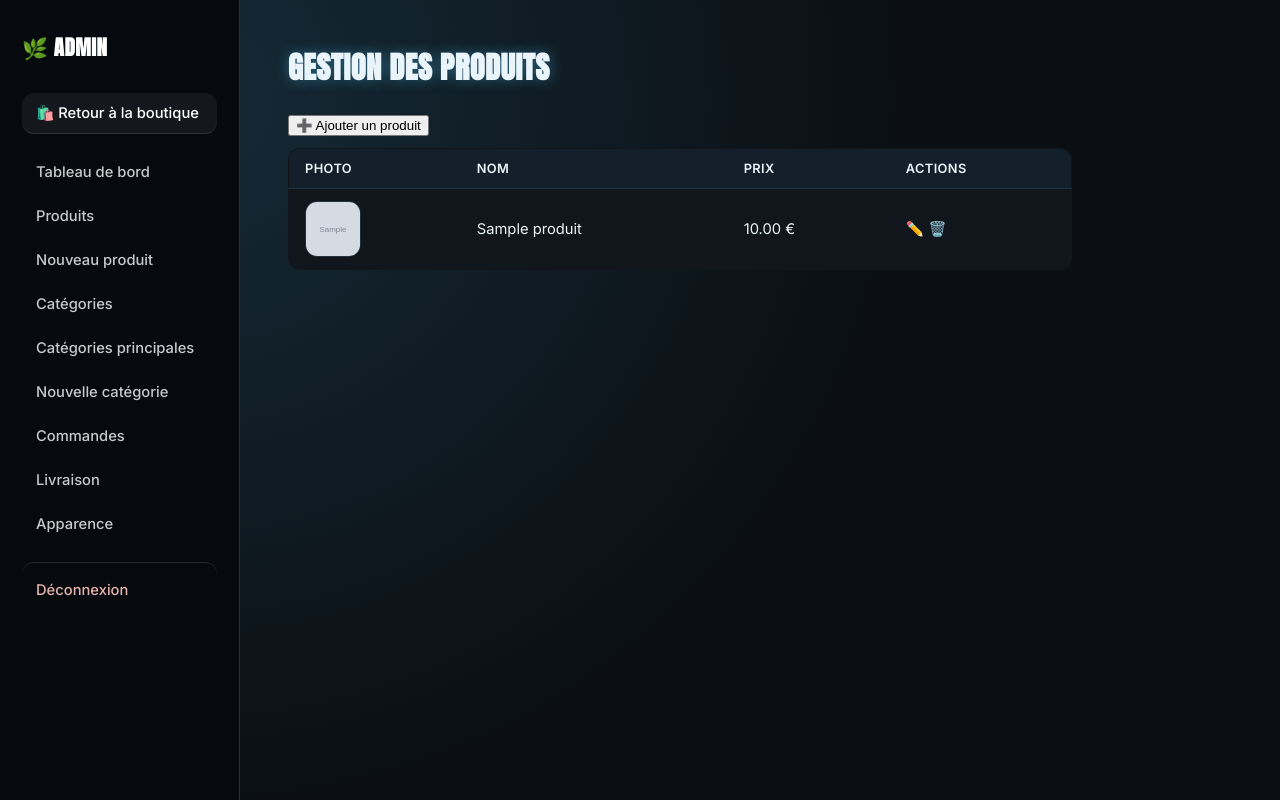
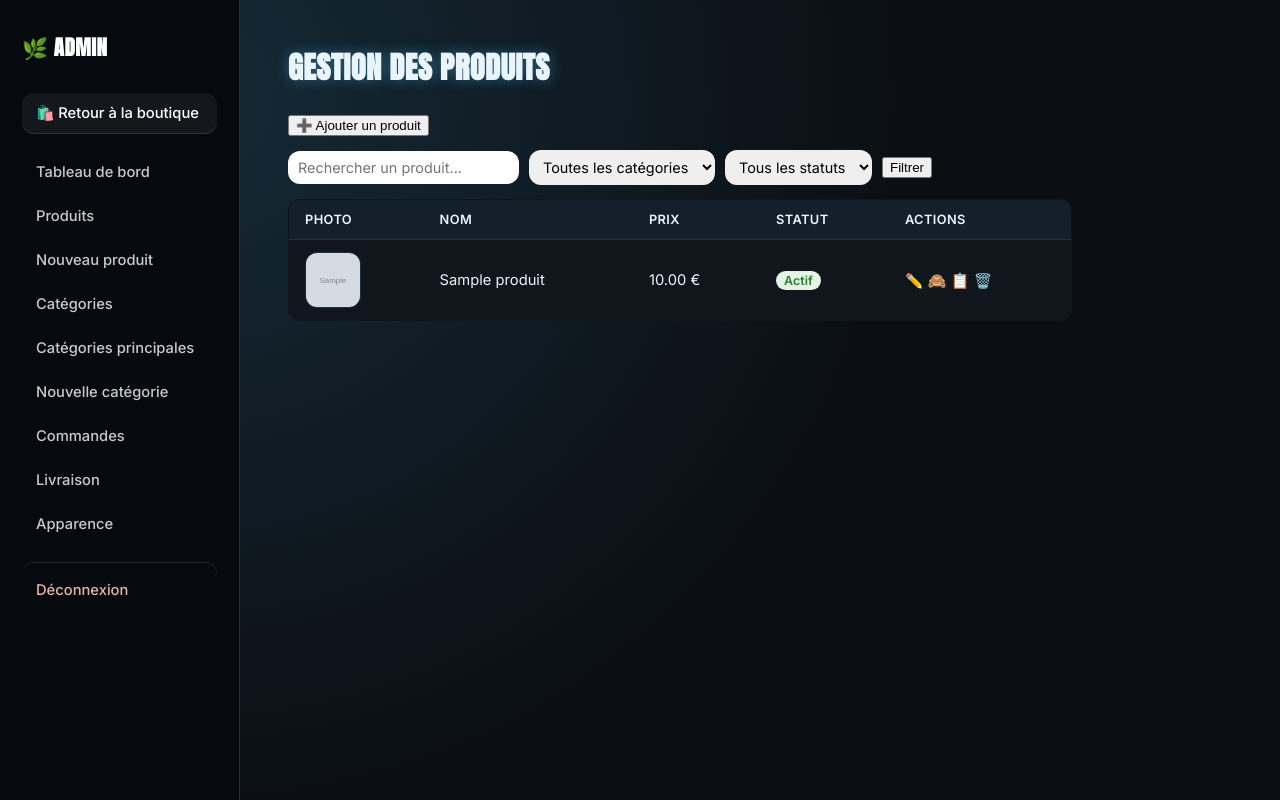
Before and after one commit to jeanjosephbezef/MiniAppTelegramALPHA_galerie, a Flask app: page /admin/produits in a window 1280 px wide. Run offline with Flask 3, Linux system fonts and the light colour scheme; the visitor is signed in with stand-in values (Sample User, id 1); tables that the repository leaves empty hold one stand-in row (values such as "Sample post"); grey boxes marked "Sample" are stand-in pictures.

Commit message:
Perfectionne admin catégories/produits : statut actif, duplication, recherche/filtres, protection suppression catégorie

```diff
--- a/app/models.py
+++ b/app/models.py
@@ -20,6 +20,7 @@ class Produit(db.Model):
     cbd = db.Column(db.String(50))
     thc = db.Column(db.String(50))
     origine = db.Column(db.String(100))
+    actif = db.Column(db.Boolean, default=True, nullable=False)
     date_creation = db.Column(db.DateTime, default=datetime.utcnow)
 
     variantes = db.relationship(
@@ -101,11 +102,12 @@ class CategoriePrincipale(db.Model):
     id = db.Column(db.Integer, primary_key=True)
     nom = db.Column(db.String(100), nullable=False)
     image = db.Column(db.String(255), default="default.jpg")
+    ordre = db.Column(db.Integer, default=0)
 
     sous_categories = db.relationship(
         "Category",
         backref="categorie_principale",
-        order_by="Category.nom"
+        order_by="Category.ordre, Category.nom"
     )
 
 
@@ -116,6 +118,7 @@ class Category(db.Model):
     id = db.Column(db.Integer, primary_key=True)
     nom = db.Column(db.String(100), nullable=False)
     image = db.Column(db.String(255), default="default.jpg")
+    ordre = db.Column(db.Integer, default=0)
     categorie_principale_id = db.Column(
         db.Integer, db.ForeignKey("categorie_principale.id"), nullable=True
     )
--- a/app/routes.py
+++ b/app/routes.py
@@ -340,7 +340,7 @@ def sauvegarder_types(produit, form):
 
 @main.route("/")
 def accueil():
-    nouveautes = Produit.query.order_by(Produit.date_creation.desc()).limit(8).all()
+    nouveautes = Produit.query.filter_by(actif=True).order_by(Produit.date_creation.desc()).limit(8).all()
     categories_principales = CategoriePrincipale.query.order_by(CategoriePrincipale.nom).all()
     return render_template("accueil.html", nouveautes=nouveautes, categories_principales=categories_principales)
 
@@ -355,7 +355,7 @@ def liste_produits():
     categorie_filtre = request.args.get("categorie", "")
     recherche = request.args.get("q", "").strip()
 
-    query = Produit.query
+    query = Produit.query.filter_by(actif=True)
 
     if categorie_filtre:
         query = query.filter_by(categorie=categorie_filtre)
@@ -398,7 +398,7 @@ def liste_produits():
 
 @main.route("/produit/<int:id>")
 def detail_produit(id):
-    produit = Produit.query.get_or_404(id)
+    produit = Produit.query.filter_by(id=id, actif=True).first_or_404()
     return render_template("produit.html", produit=produit)
 
 
@@ -420,7 +420,7 @@ def categorie_principale_detail(id):
 
 @main.route("/categorie/<nom>")
 def categorie(nom):
-    produits = Produit.query.filter_by(categorie=nom).all()
+    produits = Produit.query.filter_by(categorie=nom, actif=True).all()
     return render_template("categorie.html", produits=produits, nom=nom)
 
 
@@ -431,7 +431,7 @@ def categorie(nom):
 @main.route("/ajouter/<int:id>")
 def ajouter_panier(id):
 
-    produit = Produit.query.get_or_404(id)
+    produit = Produit.query.filter_by(id=id, actif=True).first_or_404()
 
     # Variante optionnelle passée en paramètre : /ajouter/12?variante=3
     variante_id = request.args.get("variante")
@@ -756,8 +756,82 @@ def admin():
 @main.route("/admin/produits")
 @admin_required
 def admin_produits():
-    produits = Produit.query.all()
-    return render_template("admin/produits.html", produits=produits)
+
+    recherche = request.args.get("q", "").strip()
+    categorie_filtre = request.args.get("categorie", "").strip()
+    statut_filtre = request.args.get("statut", "").strip()  # "actif" / "inactif" / ""
+
+    requete = Produit.query
+
+    if recherche:
+        requete = requete.filter(Produit.nom.ilike(f"%{recherche}%"))
+
+    if categorie_filtre:
+        requete = requete.filter(Produit.categorie == categorie_filtre)
+
+    if statut_filtre == "actif":
+        requete = requete.filter(Produit.actif.is_(True))
+    elif statut_filtre == "inactif":
+        requete = requete.filter(Produit.actif.is_(False))
+
+    produits = requete.order_by(Produit.nom).all()
+    categories = Category.query.order_by(Category.nom).all()
+
+    return render_template(
+        "admin/produits.html",
+        produits=produits,
+        categories=categories,
+        recherche=recherche,
+        categorie_filtre=categorie_filtre,
+        statut_filtre=statut_filtre,
+    )
+
+
+@main.route("/admin/produit/<int:id>/toggle-actif", methods=["POST"])
+@admin_required
+def toggle_actif_produit(id):
+    produit = Produit.query.get_or_404(id)
+    produit.actif = not produit.actif
+    db.session.commit()
+    flash(f"« {produit.nom} » est maintenant {'actif' if produit.actif else 'masqué'}.")
+    return redirect(request.referrer or url_for("main.admin_produits"))
+
+
+@main.route("/admin/produit/<int:id>/dupliquer", methods=["POST"])
+@admin_required
+def dupliquer_produit(id):
+    original = Produit.query.get_or_404(id)
+
+    copie = Produit(
+        nom=f"{original.nom} (copie)",
+        description=original.description,
+        prix=original.prix,
+        categorie=original.categorie,
+        cbd=original.cbd,
+        thc=original.thc,
+        origine=original.origine,
+        image=original.image,
+        video=original.video,
+        actif=False,  # la copie démarre masquée, le temps de l'ajuster
+    )
+    db.session.add(copie)
+    db.session.flush()
+
+    for v in original.variantes:
+        db.session.add(Variante(produit_id=copie.id, poids=v.poids, prix=v.prix))
+
+    for t in original.types:
+        db.session.add(TypeProduit(produit_id=copie.id, nom=t.nom, ordre=t.ordre))
+
+    # Les médias physiques (fichiers) sont réutilisés, pas recopiés sur disque
+    for m in original.medias:
+        db.session.add(MediaProduit(
+            produit_id=copie.id, fichier=m.fichier, type=m.type, ordre=m.ordre
+        ))
+
+    db.session.commit()
+    flash(f"« {original.nom} » dupliqué. Pense à modifier la copie avant de l'activer.")
+    return redirect(url_for("main.modifier_produit", id=copie.id))
 
 
 @main.route("/admin/commandes")
@@ -845,7 +919,8 @@ def nouveau_produit():
             thc=request.form.get("thc"),
             origine=request.form.get("origine"),
             image=sauvegarder_image(request.files.get("image")),
-            video=sauvegarder_video(request.files.get("video"))
+            video=sauvegarder_video(request.files.get("video")),
+            actif=bool(request.form.get("actif"))
         )
 
         db.session.add(produit)
@@ -890,6 +965,7 @@ def modifier_produit(id):
         produit.cbd = request.form.get("cbd")
         produit.thc = request.form.get("thc")
         produit.origine = request.form.get("origine")
+        produit.actif = bool(request.form.get("actif"))
 
         nouvelle_image = request.files.get("image")
         if nouvelle_image and nouvelle_image.filename:
@@ -951,8 +1027,18 @@ def supprimer_produit(id):
 @main.route("/admin/categories")
 @admin_required
 def admin_categories():
-    categories = Category.query.all()
-    return render_template("admin/categories.html", categories=categories)
+    categories = Category.query.order_by(Category.ordre, Category.nom).all()
+
+    nb_produits_par_categorie = {
+        cat.nom: Produit.query.filter_by(categorie=cat.nom).count()
+        for cat in categories
+    }
+
+    return render_template(
+        "admin/categories.html",
+        categories=categories,
+        nb_produits_par_categorie=nb_produits_par_categorie
+    )
 
 
 @main.route("/admin/categorie/nouvelle", methods=["GET", "POST"])
@@ -963,9 +1049,20 @@ def nouvelle_categorie():
 
     if request.method == "POST":
 
+        nom = request.form["nom"].strip()
+
+        doublon = Category.query.filter(db.func.lower(Category.nom) == nom.lower()).first()
+        if doublon:
+            flash(f"Une catégorie « {nom} » existe déjà.")
+            return render_template(
+                "admin/categorie_form.html",
+                categories_principales=categories_principales
+            )
+
         categorie = Category(
-            nom=request.form["nom"],
+            nom=nom,
             image=sauvegarder_image(request.files.get("image")),
+            ordre=request.form.get("ordre", type=int) or 0,
             categorie_principale_id=request.form.get("categorie_principale_id") or None
         )
 
@@ -989,8 +1086,28 @@ def modifier_categorie(id):
 
     if request.method == "POST":
 
-        categorie.nom = request.form["nom"]
+        nom = request.form["nom"].strip()
+
+        doublon = Category.query.filter(
+            db.func.lower(Category.nom) == nom.lower(), Category.id != categorie.id
+        ).first()
+        if doublon:
+            flash(f"Une catégorie « {nom} » existe déjà.")
+            return render_template(
+                "admin/modifier_categorie.html",
+                categorie=categorie,
+                categories_principales=categories_principales
+            )
+
+        ancien_nom = categorie.nom
+        categorie.nom = nom
+        categorie.ordre = request.form.get("ordre", type=int) or 0
         categorie.categorie_principale_id = request.form.get("categorie_principale_id") or None
+
+        # les produits référencent la catégorie par son nom (pas par id) :
+        # on répercute le renommage pour ne pas les orpheliner
+        if ancien_nom != nom:
+            Produit.query.filter_by(categorie=ancien_nom).update({"categorie": nom})
 
         nouvelle_image = request.files.get("image")
         if nouvelle_image and nouvelle_image.filename:
@@ -1011,11 +1128,19 @@ def modifier_categorie(id):
     )
 
 
-@main.route("/admin/categorie/<int:id>/supprimer")
+@main.route("/admin/categorie/<int:id>/supprimer", methods=["POST"])
 @admin_required
 def supprimer_categorie(id):
 
     categorie = Category.query.get_or_404(id)
+
+    nb_produits = Produit.query.filter_by(categorie=categorie.nom).count()
+    if nb_produits:
+        flash(
+            f"Impossible de supprimer « {categorie.nom} » : {nb_produits} "
+            f"produit(s) y sont encore rattaché(s). Change leur catégorie d'abord."
+        )
+        return redirect(url_for("main.admin_categories"))
 
     db.session.delete(categorie)
     db.session.commit()
@@ -1030,7 +1155,9 @@ def supprimer_categorie(id):
 @main.route("/admin/categories-principales")
 @admin_required
 def admin_categories_principales():
-    categories_principales = CategoriePrincipale.query.order_by(CategoriePrincipale.nom).all()
+    categories_principales = CategoriePrincipale.query.order_by(
+        CategoriePrincipale.ordre, CategoriePrincipale.nom
+    ).all()
     return render_template(
         "admin/categories_principales.html",
         categories_principales=categories_principales
@@ -1043,9 +1170,19 @@ def nouvelle_categorie_principale():
 
     if request.method == "POST":
 
+        nom = request.form["nom"].strip()
+
+        doublon = CategoriePrincipale.query.filter(
+            db.func.lower(CategoriePrincipale.nom) == nom.lower()
+        ).first()
+        if doublon:
+            flash(f"Une catégorie principale « {nom} » existe déjà.")
+            return render_template("admin/categorie_principale_form.html")
+
         principale = CategoriePrincipale(
-            nom=request.form["nom"],
-            image=sauvegarder_image(request.files.get("image"))
+            nom=nom,
+            image=sauvegarder_image(request.files.get("image")),
+            ordre=request.form.get("ordre", type=int) or 0
         )
 
         db.session.add(principale)
@@ -1056,11 +1193,18 @@ def nouvelle_categorie_principale():
     return render_template("admin/categorie_principale_form.html")
 
 
-@main.route("/admin/categorie-principale/<int:id>/supprimer")
+@main.route("/admin/categorie-principale/<int:id>/supprimer", methods=["POST"])
 @admin_required
 def supprimer_categorie_principale(id):
 
     principale = CategoriePrincipale.query.get_or_404(id)
+
+    if principale.sous_categories:
+        flash(
+            f"Impossible de supprimer « {principale.nom} » : "
+            f"{len(principale.sous_categories)} sous-catégorie(s) encore rattachée(s)."
+        )
+        return redirect(url_for("main.admin_categories_principales"))
 
     db.session.delete(principale)
     db.session.commit()
--- a/app/static/css/admin.css
+++ b/app/static/css/admin.css
@@ -728,3 +728,54 @@ h1 {
 .btn-secondaire:hover {
   background: var(--sage-100);
 }
+/* Bouton stylé pour ressembler à un lien d'action (dans un <form> POST) */
+.btn-lien {
+  background: none;
+  border: none;
+  padding: 0;
+  font: inherit;
+  font-size: 0.95rem;
+  color: inherit;
+  cursor: pointer;
+  text-decoration: none;
+}
+
+.btn-lien:hover {
+  text-decoration: underline;
+}
+
+/* Barre de recherche/filtre produits */
+.admin-filtres {
+  display: flex;
+  flex-wrap: wrap;
+  gap: 10px;
+  margin: 14px 0;
+  align-items: center;
+}
+
+.admin-filtres input[type="text"],
+.admin-filtres select {
+  padding: 8px 10px;
+  border: 1.5px solid var(--sage-600);
+  border-radius: var(--radius-md);
+  font-family: inherit;
+  font-size: 0.9rem;
+}
+
+.badge-actif {
+  display: inline-block;
+  padding: 2px 8px;
+  border-radius: 999px;
+  font-size: 0.78rem;
+  font-weight: 600;
+}
+
+.badge-actif.actif {
+  background: #e3f3e5;
+  color: #2e7d32;
+}
+
+.badge-actif.inactif {
+  background: #f3e3e3;
+  color: #a33;
+}
--- a/app/templates/admin/categorie_form.html
+++ b/app/templates/admin/categorie_form.html
@@ -10,6 +10,9 @@
 
   <label for="nom">Nom</label>
   <input type="text" id="nom" name="nom" required>
+
+  <label for="ordre">Ordre d'affichage</label>
+  <input type="number" id="ordre" name="ordre" value="0">
 
   <label for="categorie_principale_id">Catégorie principale (optionnel)</label>
   <select id="categorie_principale_id" name="categorie_principale_id">
--- a/app/templates/admin/categorie_principale_form.html
+++ b/app/templates/admin/categorie_principale_form.html
@@ -10,6 +10,9 @@
 
   <label for="nom">Nom</label>
   <input type="text" id="nom" name="nom" required>
+
+  <label for="ordre">Ordre d'affichage</label>
+  <input type="number" id="ordre" name="ordre" value="0">
 
   <label for="image">Image</label>
   <div class="champ-fichier">
--- a/app/templates/admin/modifier_categorie.html
+++ b/app/templates/admin/modifier_categorie.html
@@ -10,6 +10,9 @@
 
   <label for="nom">Nom</label>
   <input type="text" id="nom" name="nom" value="{{ categorie.nom }}" required>
+
+  <label for="ordre">Ordre d'affichage</label>
+  <input type="number" id="ordre" name="ordre" value="{{ categorie.ordre or 0 }}">
 
   <label for="categorie_principale_id">Catégorie principale (optionnel)</label>
   <select id="categorie_principale_id" name="categorie_principale_id">
--- a/app/templates/admin/produits.html
+++ b/app/templates/admin/produits.html
@@ -4,11 +4,34 @@
 
 {% block content %}
 
-<h1>Gestion des produits</h1>
+<div class="admin-header-row">
+  <h1>Gestion des produits</h1>
+  <a href="{{ url_for('main.nouveau_produit') }}">
+    <button type="button">➕ Ajouter un produit</button>
+  </a>
+</div>
 
-<a href="{{ url_for('main.nouveau_produit') }}">
-  <button type="button">➕ Ajouter un produit</button>
-</a>
+<form method="GET" class="admin-filtres">
+  <input type="text" name="q" placeholder="Rechercher un produit..." value="{{ recherche }}">
+
+  <select name="categorie">
+    <option value="">Toutes les catégories</option>
+    {% for cat in categories %}
+    <option value="{{ cat.nom }}" {% if cat.nom == categorie_filtre %}selected{% endif %}>{{ cat.nom }}</option>
+    {% endfor %}
+  </select>
+
+  <select name="statut">
+    <option value="">Tous les statuts</option>
+    <option value="actif" {% if statut_filtre == "actif" %}selected{% endif %}>Actifs</option>
+    <option value="inactif" {% if statut_filtre == "inactif" %}selected{% endif %}>Masqués</option>
+  </select>
+
+  <button type="submit">Filtrer</button>
+  {% if recherche or categorie_filtre or statut_filtre %}
+  <a href="{{ url_for('main.admin_produits') }}">✕ Réinitialiser</a>
+  {% endif %}
+</form>
 
 <table class="admin-table">
   <thead>
@@ -16,6 +39,7 @@
       <th>Photo</th>
       <th>Nom</th>
       <th>Prix</th>
+      <th>Statut</th>
       <th>Actions</th>
     </tr>
   </thead>
@@ -32,14 +56,32 @@
       <td>{{ produit.nom }}</td>
       <td>{{ "%.2f"|format(produit.prix or 0) }} €</td>
       <td>
+        <span class="badge-actif {{ 'actif' if produit.actif else 'inactif' }}">
+          {{ 'Actif' if produit.actif else 'Masqué' }}
+        </span>
+      </td>
+      <td class="admin-actions">
         <a href="{{ url_for('main.modifier_produit', id=produit.id) }}">✏️</a>
+
+        <form method="POST" action="{{ url_for('main.toggle_actif_produit', id=produit.id) }}" style="display:inline;">
+          <input type="hidden" name="csrf_token" value="{{ csrf_token() }}">
+          <button type="submit" class="btn-lien" title="{{ 'Masquer' if produit.actif else 'Réactiver' }}">
+            {{ '🙈' if produit.actif else '👁️' }}
+          </button>
+        </form>
+
+        <form method="POST" action="{{ url_for('main.dupliquer_produit', id=produit.id) }}" style="display:inline;">
+          <input type="hidden" name="csrf_token" value="{{ csrf_token() }}">
+          <button type="submit" class="btn-lien" title="Dupliquer">📋</button>
+        </form>
+
         <a href="{{ url_for('main.supprimer_produit', id=produit.id) }}"
            onclick="return confirm('Supprimer ce produit ?');">🗑️</a>
       </td>
     </tr>
     {% else %}
     <tr>
-      <td colspan="4">Aucun produit pour le moment.</td>
+      <td colspan="5">Aucun produit ne correspond.</td>
     </tr>
     {% endfor %}
   </tbody>
```
Also changed, not shown: app/templates/admin/categories.html (+7 -2 lines), app/templates/admin/categories_principales.html (+5 -2 lines), app/templates/admin/modifier_produit.html (+8 -0 lines), app/templates/admin/produit_form.html (+8 -0 lines), migrate_actif_ordre.py (added, +92 -0 lines).
